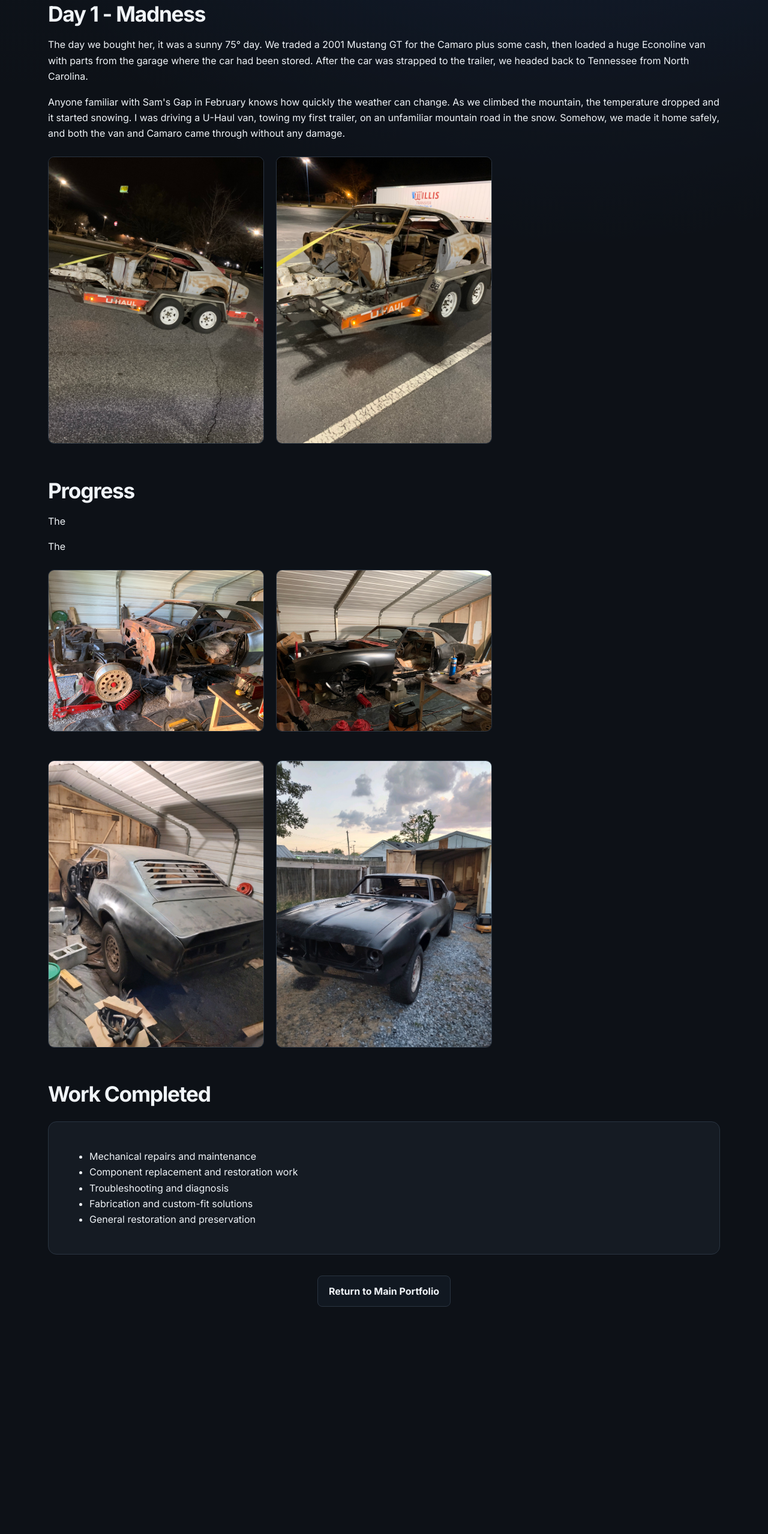
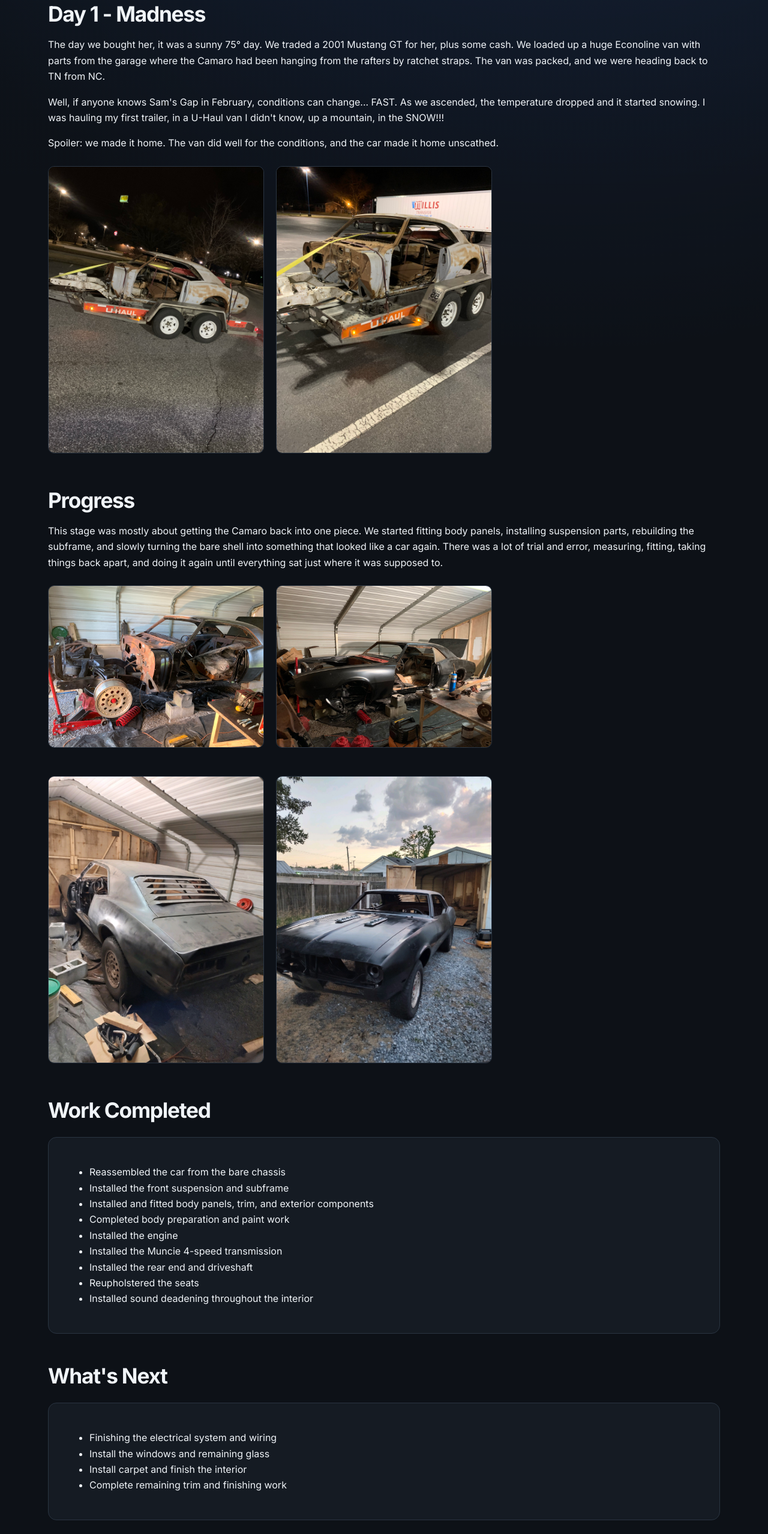
Before and after one commit to Darren-Boggs/DarrenBoggs, a plain HTML site: page Hobbies/1968 camaro/index.html in a window 1280 px wide. Shown: the part 1014-3572 px from the top of the page at 60% size. Before the commit the page ends 3331 px from the top, so only its background shows below. Drawn offline with Linux system fonts and the light colour scheme.

Commit message:
Update index.html

```diff
--- a/Hobbies/1968 camaro/index.html
+++ b/Hobbies/1968 camaro/index.html
@@ -45,17 +45,20 @@
 
       <p>
         The day we bought her, it was a sunny 75° day. We traded a 2001 Mustang GT
-  for the Camaro plus some cash, then loaded a huge Econoline van with parts
-  from the garage where the car had been stored. After the car was strapped
-  to the trailer, we headed back to Tennessee from North Carolina.
+  for her, plus some cash. We loaded up a huge Econoline van with parts from
+  the garage where the Camaro had been hanging from the rafters by ratchet straps.
+  The van was packed, and we were heading back to TN from NC.
       </p>
 
       <p>
-        Anyone familiar with Sam's Gap in February knows how quickly the weather
-  can change. As we climbed the mountain, the temperature dropped and it
-  started snowing. I was driving a U-Haul van, towing my first trailer, on
-  an unfamiliar mountain road in the snow. Somehow, we made it home safely,
-  and both the van and Camaro came through without any damage.
+        Well, if anyone knows Sam's Gap in February, conditions can change... FAST.
+  As we ascended, the temperature dropped and it started snowing. I was hauling
+  my first trailer, in a U-Haul van I didn't know, up a mountain, in the SNOW!!!
+      </p>
+
+      <p>
+        Spoiler: we made it home. The van did well for the conditions, and the car
+  made it home unscathed.
       </p>
 
 <div class="project-image-grid">
@@ -76,15 +79,12 @@
 <h2>Progress</h2>
 
       <p>
-        The
+        This stage was mostly about getting the Camaro back into one piece. We started
+  fitting body panels, installing suspension parts, rebuilding the subframe,
+  and slowly turning the bare shell into something that looked like a car again.
+  There was a lot of trial and error, measuring, fitting, taking things back apart,
+  and doing it again until everything sat just where it was supposed to.
       </p>
-
-      <p>
-        The
-      </p>
-
-
-
 
 <div class="project-image-grid">
 
@@ -115,11 +115,27 @@
 
       <div class="project-detail-card">
         <ul>
-          <li>Mechanical repairs and maintenance</li>
-          <li>Component replacement and restoration work</li>
-          <li>Troubleshooting and diagnosis</li>
-          <li>Fabrication and custom-fit solutions</li>
-          <li>General restoration and preservation</li>
+          <li>Reassembled the car from the bare chassis</li>
+          <li>Installed the front suspension and subframe</li>
+          <li>Installed and fitted body panels, trim, and exterior components</li>
+          <li>Completed body preparation and paint work</li>
+          <li>Installed the engine</li>
+          <li>Installed the Muncie 4-speed transmission</li>
+          <li>Installed the rear end and driveshaft</li>
+          <li>Reupholstered the seats</li>
+          <li>Installed sound deadening throughout the interior</li>
+        </ul>
+      </div>
+
+
+      <h2>What's Next</h2>
+
+      <div class="project-detail-card">
+        <ul>
+          <li>Finishing the electrical system and wiring</li>
+          <li>Install the windows and remaining glass</li>
+          <li>Install carpet and finish the interior</li>
+          <li>Complete remaining trim and finishing work</li>
         </ul>
       </div>
 
```
